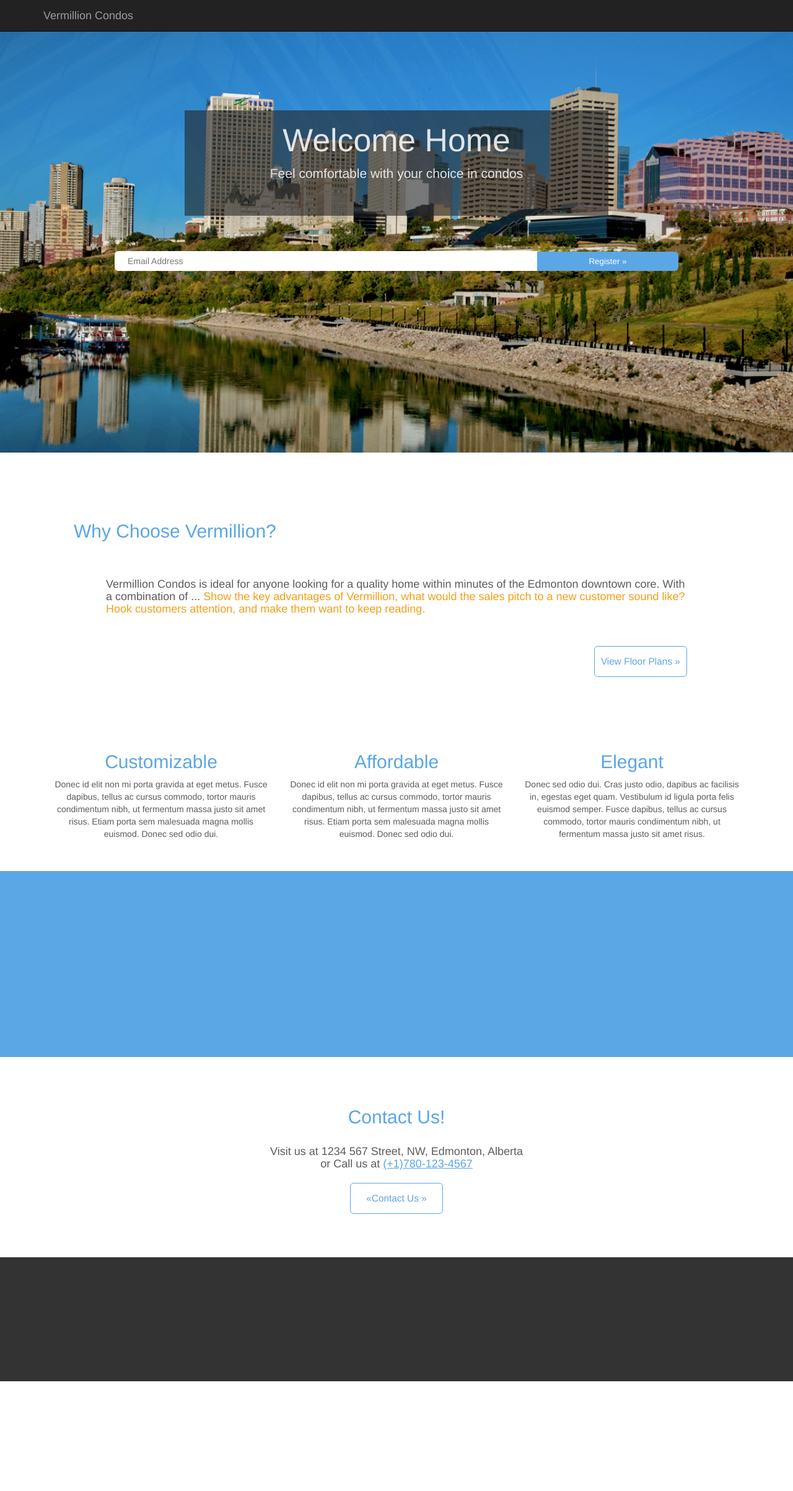
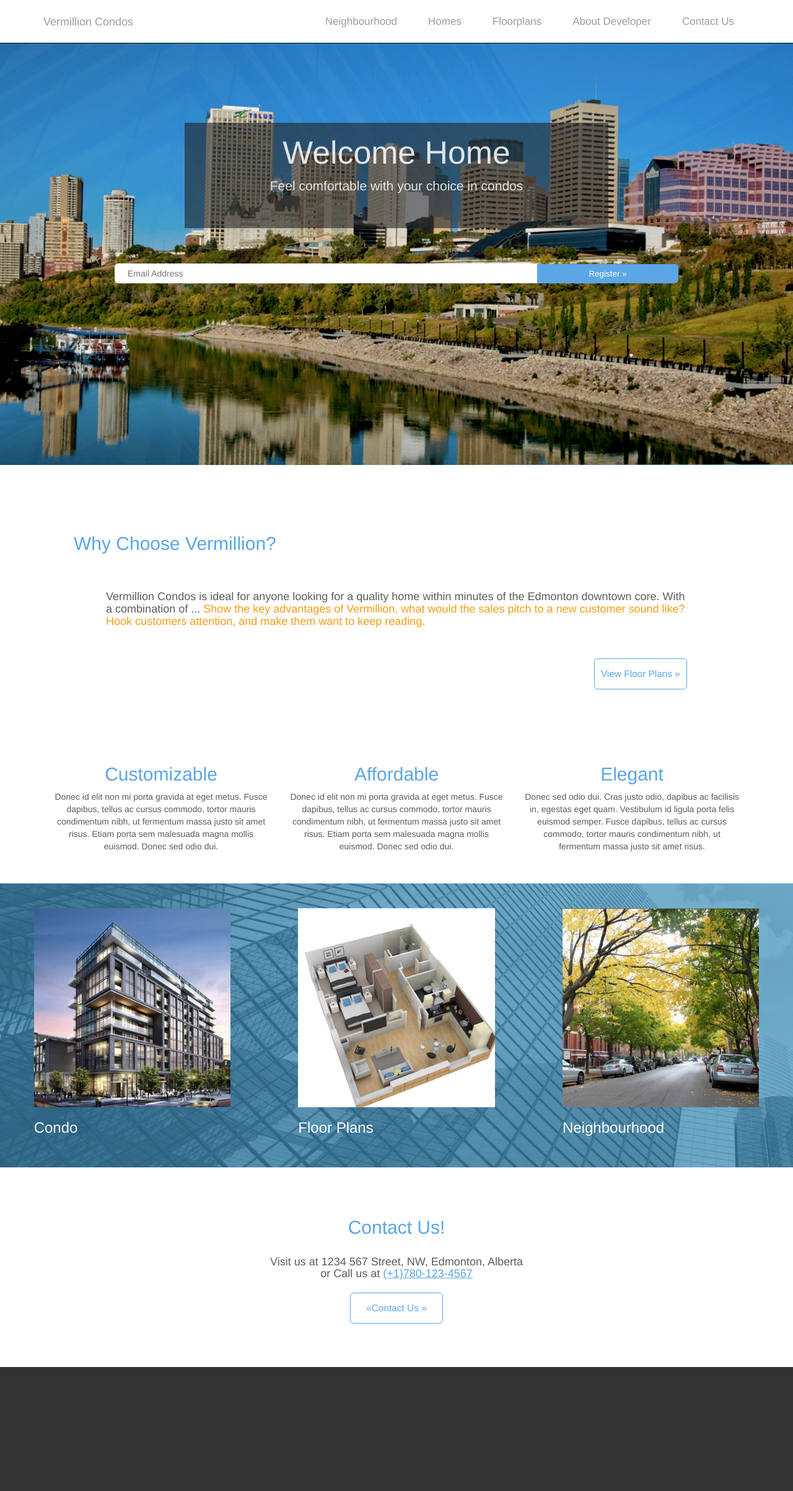
Before and after one commit to leyuan/Vermillion, a PHP site: page / in a window 1280 px wide. Shown: the whole page at 62% size. Before the commit the page ends 2228 px from the top, so only its background shows below. Run offline with PHP 8.4, Linux system fonts and the light colour scheme; some libraries are stand-ins or nearby versions.

Commit message:
Home page updated
CTA section and slight improvements on nabber

```diff
--- a/assets/css/vermillion.css
+++ b/assets/css/vermillion.css
@@ -1,6 +1,7 @@
 body {
-  padding-top: 50px;
-  font: 100%;
+	padding-top: 70px;
+	font: 100%;
+
 }
 
 div {
@@ -24,6 +25,10 @@ div {
 	display: block;
 	margin-left: auto;
 	margin-right: 0;
+}
+
+.float-right {
+	float: right;
 }
 
 .p-color {
@@ -66,6 +71,19 @@ div {
 
 .font-underline {
 	text-decoration: underline;
+}
+/** Navbar **/
+.navbar {
+	padding-top: 10px;
+	height: 70px;
+	font-size: 17px;
+
+	background-color: white;
+}
+
+.navbar-nav > li {
+	margin-left: 10px;
+	margin-right: 10px;
 }
 
 /** Shared Divs **/
@@ -164,8 +182,28 @@ div {
 }
 
 .banner-link {
+	padding-top: 40px;
+	padding-bottom: 40px;
 	background-color: rgb(91, 166, 229);
-	min-height: 300px;
+	background-image: url(../images/home-cta-bg.png);
+	background-repeat: no-repeat;
+	background-position: center center;
+	-webkit-background-size: cover;
+	-moz-background-size: cover;
+	-o-background-size: cover;
+	background-size: cover;
+}
+
+.home-cta-img, .home-cta-text {
+	width: 80%;
+}
+
+.home-cta-img {
+	max-width: 380px;
+}
+
+.home-cta-text {
+	font-weight: 300;
 }
 
 .home-contact {
--- a/index.php
+++ b/index.php
@@ -93,7 +93,20 @@
 
 	<div class="home-row">
 		<div class="banner-link">
-
+			<div class="head">
+				<div class="col-md-4">
+					<img src="assets/images/home-condo.png" alt="Home-Condo-Click" class="home-cta-img center" />
+					<h3 class="home-cta-text center white-font">Condo</h3>
+				</div>
+				<div class="col-md-4">
+					<img src="assets/images/home-floorplan.png" alt="Home-Condo-Click" class="home-cta-img center" />
+					<h3 class="home-cta-text center white-font">Floor Plans</h3>
+				</div>
+				<div class="col-md-4">
+					<img src="assets/images/home-neighbour.png" alt="Home-Condo-Click" class="home-cta-img center" />
+					<h3 class="home-cta-text center white-font">Neighbourhood</h3>
+				</div>
+			</div>
 		</div>
 	</div>
 
--- a/navbar.php
+++ b/navbar.php
@@ -9,8 +9,14 @@
 			</button>
 			<a class="navbar-brand" href="#">Vermillion Condos</a>
 		</div>
-	<div id="navbar" class="navbar-collapse collapse">
-
+		<div id="navbar" class="navbar-collapse collapse float-right">
+			<ul class="nav navbar-nav">
+				<li class="nav-neighbour"><a href="">Neighbourhood</a></li>
+				<li class="nav-homes"><a href="">Homes</a></li>
+				<li class="nav-Floorplans"><a href="">Floorplans</a></li>
+				<li class="nav-about"><a href="">About Developer</a></li>
+				<li class="nav-contact"><a href="">Contact Us</a></li>
+			</ul>
 		</div><!--/.navbar-collapse -->
 	</div>
 </nav>
```
Also changed, not shown: assets/images/home-condo.png (added), assets/images/home-cta-bg.png (added), assets/images/home-floorplan.png (added), assets/images/home-neighbour.png (added). Lines whose indentation alone changed are shown as unchanged.
